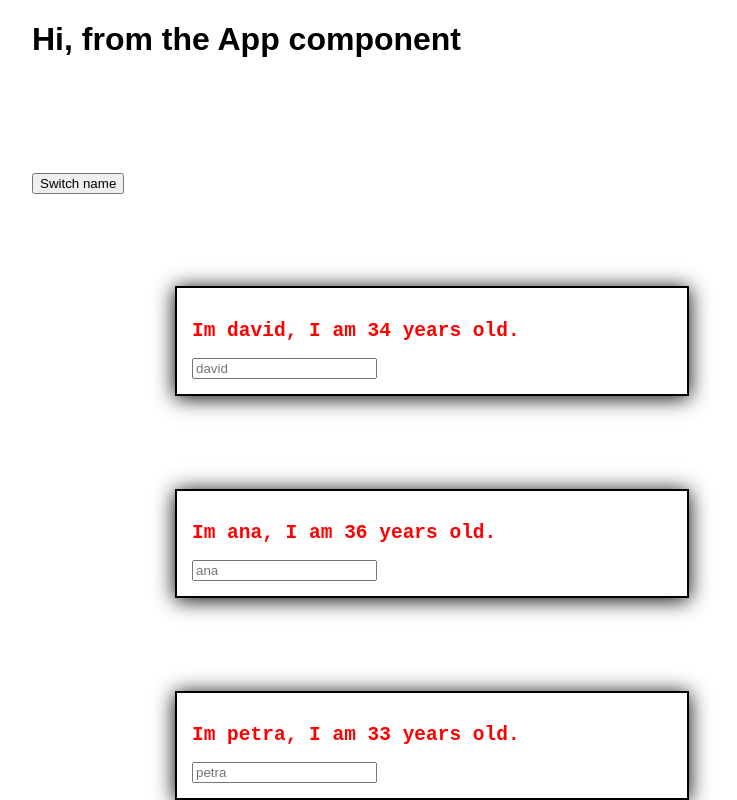
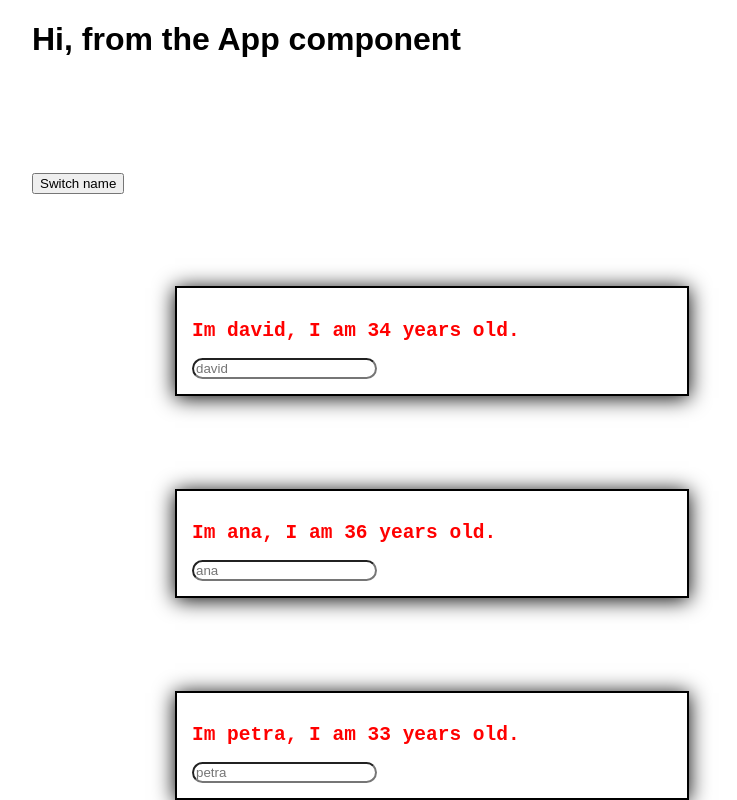
Before and after one commit to pldvd/complete-react-guide, a React (Create React App) app: page / in a window 1280 px wide. Shown: the whole page, without its empty margins (208-945 px from the left). Built offline with nearby package versions, Linux system fonts and the light colour scheme.

Commit message:
add inline styles to Person component

```diff
--- a/src/Person/Person.js
+++ b/src/Person/Person.js
@@ -3,10 +3,14 @@
 
 
 const person = (props) => {
+  const style = {
+    borderRadius: "20px",
+  }
+
   return (
     <div className="Person">
       <h2 onClick={props.click} className="mono">Im {props.name}, I am {props.age} years old.</h2>
-      <input type="text" onChange={props.changed} placeholder={props.name}/>
+      <input type="text" onChange={props.changed} placeholder={props.name} style={style}/>
     </div>
   )
 
```
Also changed, not shown: src/Person/person.css (line endings or trailing spaces).
